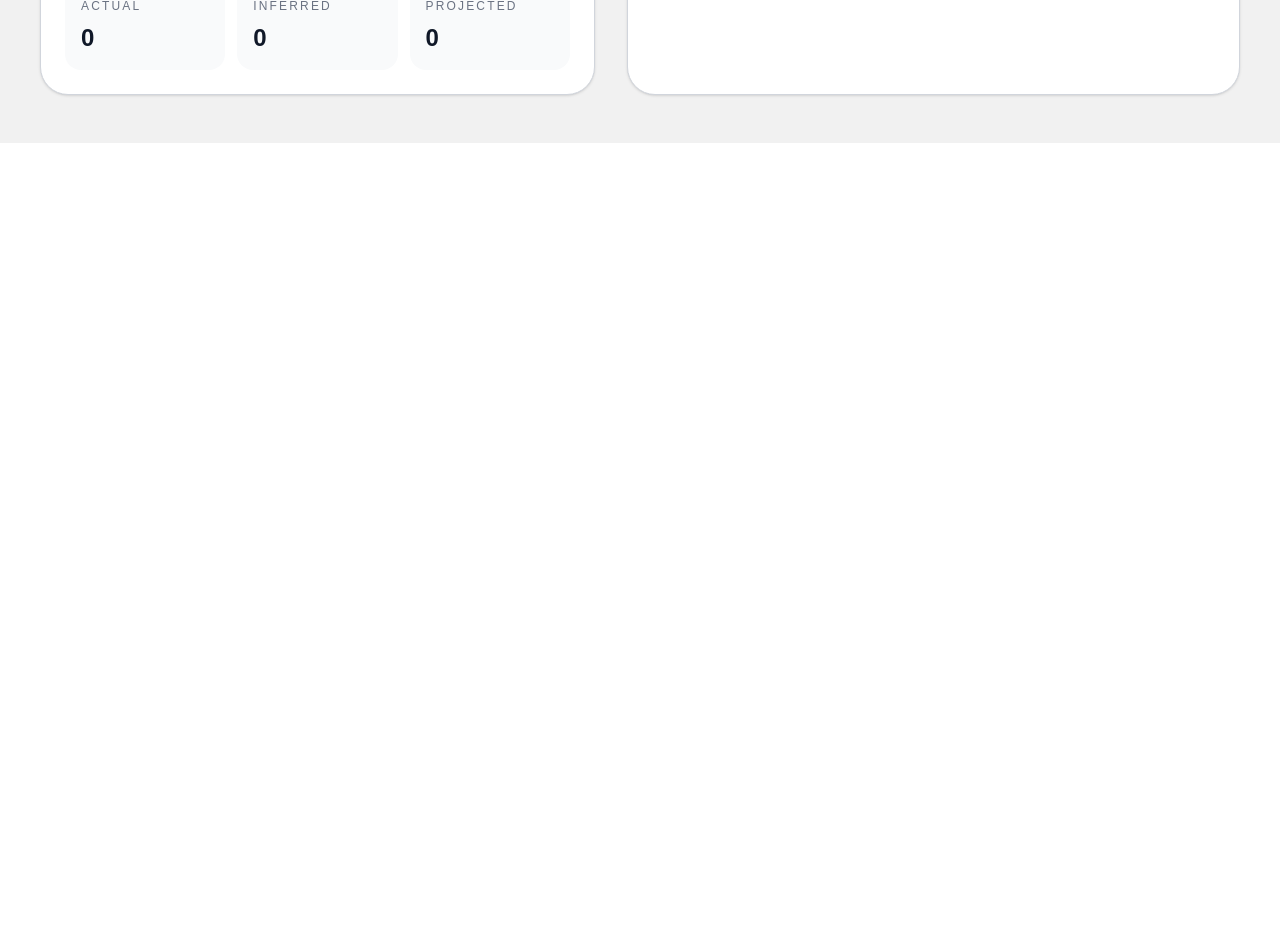
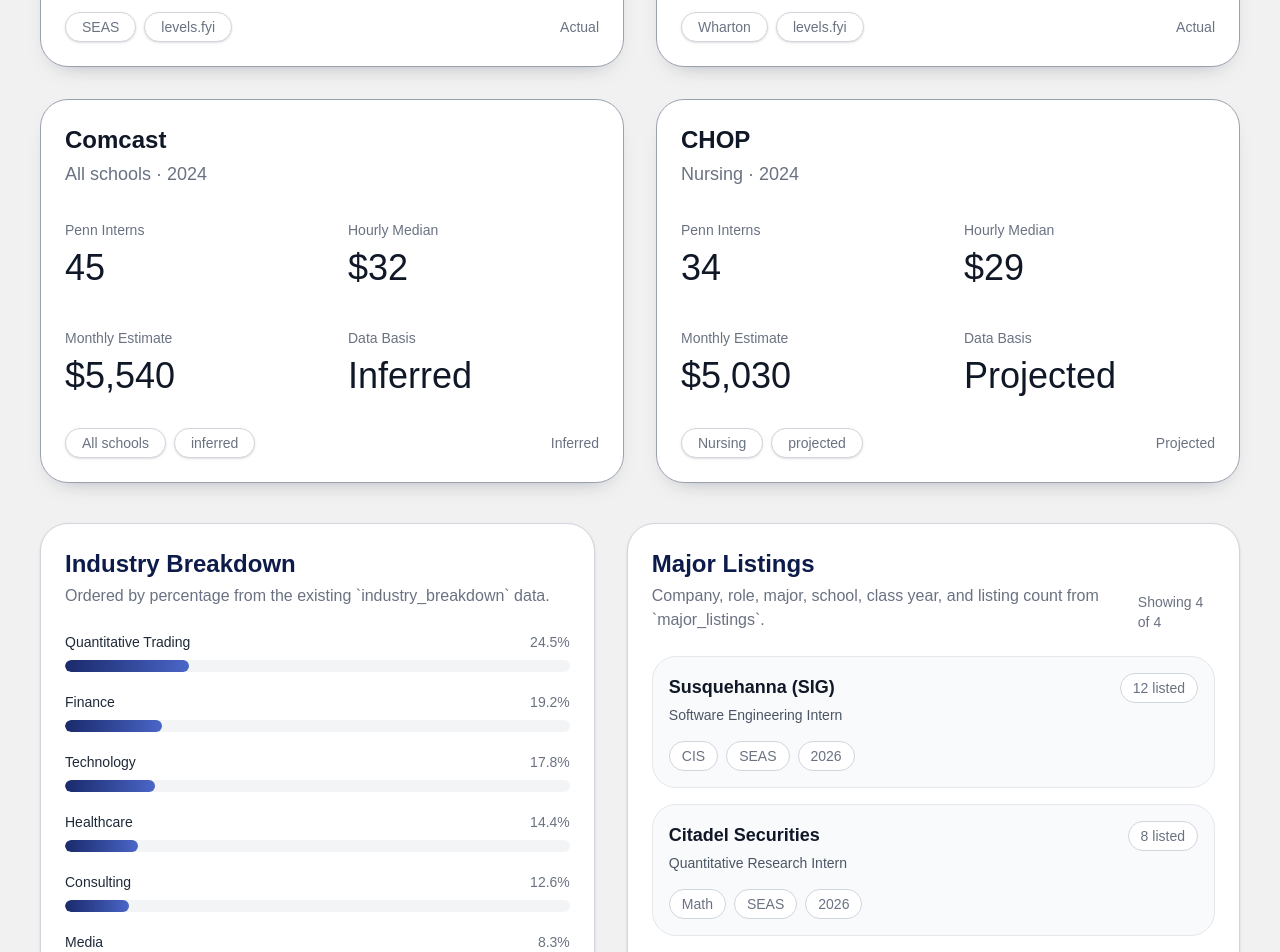
Before and after one commit to bmeng5o6/career-at-penn, a Next.js app: page /internship in a window 1280 px wide. Shown: the part 1040-1992 px from the top of the page. Before the commit the page ends 1183 px from the top, so only its background shows below. Built offline with nearby package versions, Linux system fonts and the light colour scheme; no server answers; the database is empty.

Commit message:
Add internship preview fallback

```diff
--- a/app/components/InternshipExplorer.tsx
+++ b/app/components/InternshipExplorer.tsx
@@ -65,6 +65,115 @@
   projectedOnly: boolean;
 };
 
+const PREVIEW_STATS: InternshipStats = {
+  record_count: 412,
+  unique_companies: 128,
+  year_range: {
+    min: 2022,
+    max: 2025,
+  },
+  compensation: {
+    median_hourly: 38,
+    records_with_compensation: 215,
+  },
+  data_basis: {
+    projected: 84,
+    inferred: 97,
+    actual: 231,
+  },
+};
+
+const PREVIEW_EMPLOYERS: EmployerRow[] = [
+  {
+    company: "Susquehanna (SIG)",
+    school: "SEAS",
+    year: 2025,
+    penn_intern_count: 34,
+    hourly_median: 57,
+    monthly_estimate: 9880,
+    compensation_source: "levels.fyi",
+    data_basis: "actual",
+    levels_fyi_entries: 100,
+  },
+  {
+    company: "Citadel Securities",
+    school: "Wharton",
+    year: 2025,
+    penn_intern_count: 31,
+    hourly_median: 60,
+    monthly_estimate: 10400,
+    compensation_source: "levels.fyi",
+    data_basis: "actual",
+    levels_fyi_entries: 100,
+  },
+  {
+    company: "Comcast",
+    school: "All schools",
+    year: 2024,
+    penn_intern_count: 45,
+    hourly_median: 32,
+    monthly_estimate: 5540,
+    compensation_source: "inferred",
+    data_basis: "inferred",
+    levels_fyi_entries: null,
+  },
+  {
+    company: "CHOP",
+    school: "Nursing",
+    year: 2024,
+    penn_intern_count: 34,
+    hourly_median: 29,
+    monthly_estimate: 5030,
+    compensation_source: "projected",
+    data_basis: "projected",
+    levels_fyi_entries: null,
+  },
+];
+
+const PREVIEW_INDUSTRIES: IndustryRow[] = [
+  { industry: "Quantitative Trading", percentage: 24.5, school: "SEAS", year: 2025, is_projected: false },
+  { industry: "Finance", percentage: 19.2, school: "Wharton", year: 2025, is_projected: false },
+  { industry: "Technology", percentage: 17.8, school: "SEAS", year: 2025, is_projected: false },
+  { industry: "Healthcare", percentage: 14.4, school: "Nursing", year: 2024, is_projected: false },
+  { industry: "Consulting", percentage: 12.6, school: "CAS", year: 2025, is_projected: false },
+  { industry: "Media", percentage: 8.3, school: "CAS", year: 2024, is_projected: false },
+];
+
+const PREVIEW_LISTINGS: ListingRow[] = [
+  {
+    company: "Susquehanna (SIG)",
+    role: "Software Engineering Intern",
+    major: "CIS",
+    school: "SEAS",
+    class_year: "2026",
+    count: 12,
+  },
+  {
+    company: "Citadel Securities",
+    role: "Quantitative Research Intern",
+    major: "Math",
+    school: "SEAS",
+    class_year: "2026",
+    count: 8,
+  },
+  {
+    company: "Comcast",
+    role: "Business Analyst Intern",
+    major: "Economics",
+    school: "CAS",
+    class_year: "2027",
+    count: 7,
+  },
+  {
+    company: "CHOP",
+    role: "Healthcare Strategy Intern",
+    major: "Biology",
+    school: "Nursing",
+    class_year: "2026",
+    count: 6,
+  },
+];
+
 const initialFilters: Filters = {
   school: "",
   year: "",
@@ -128,6 +237,7 @@
 
   const [loading, setLoading] = useState(true);
   const [error, setError] = useState<string | null>(null);
+  const [previewMode, setPreviewMode] = useState(false);
 
   const deferredCompany = useDeferredValue(filters.company);
 
@@ -223,10 +333,20 @@
           setListings(listingsPayload.data);
           setEmployerMeta(employersPayload.meta);
           setListingMeta(listingsPayload.meta);
+          setPreviewMode(false);
         });
       } catch (err) {
         if ((err as Error).name === "AbortError") return;
-        setError(err instanceof Error ? err.message : "Failed to load internship data");
+        startTransition(() => {
+          setStats(PREVIEW_STATS);
+          setEmployers(PREVIEW_EMPLOYERS);
+          setIndustries(PREVIEW_INDUSTRIES);
+          setListings(PREVIEW_LISTINGS);
+          setEmployerMeta({ total: PREVIEW_EMPLOYERS.length });
+          setListingMeta({ total: PREVIEW_LISTINGS.length });
+          setPreviewMode(true);
+        });
+        setError(null);
       } finally {
         setLoading(false);
       }
@@ -287,6 +407,11 @@
             Crowd-sourced Penn internship data, organized into a clean employer view using only
             the fields currently available in your API.
           </p>
+          {previewMode ? (
+            <div className="mt-4 inline-flex rounded-full border border-amber-300 bg-amber-50 px-4 py-2 text-sm text-amber-800">
+              Preview mode: showing local sample values shaped like your current backend fields.
+            </div>
+          ) : null}
         </div>
 
         <div className="rounded-[1.75rem] border border-gray-200 bg-white p-5 shadow-sm">
```
